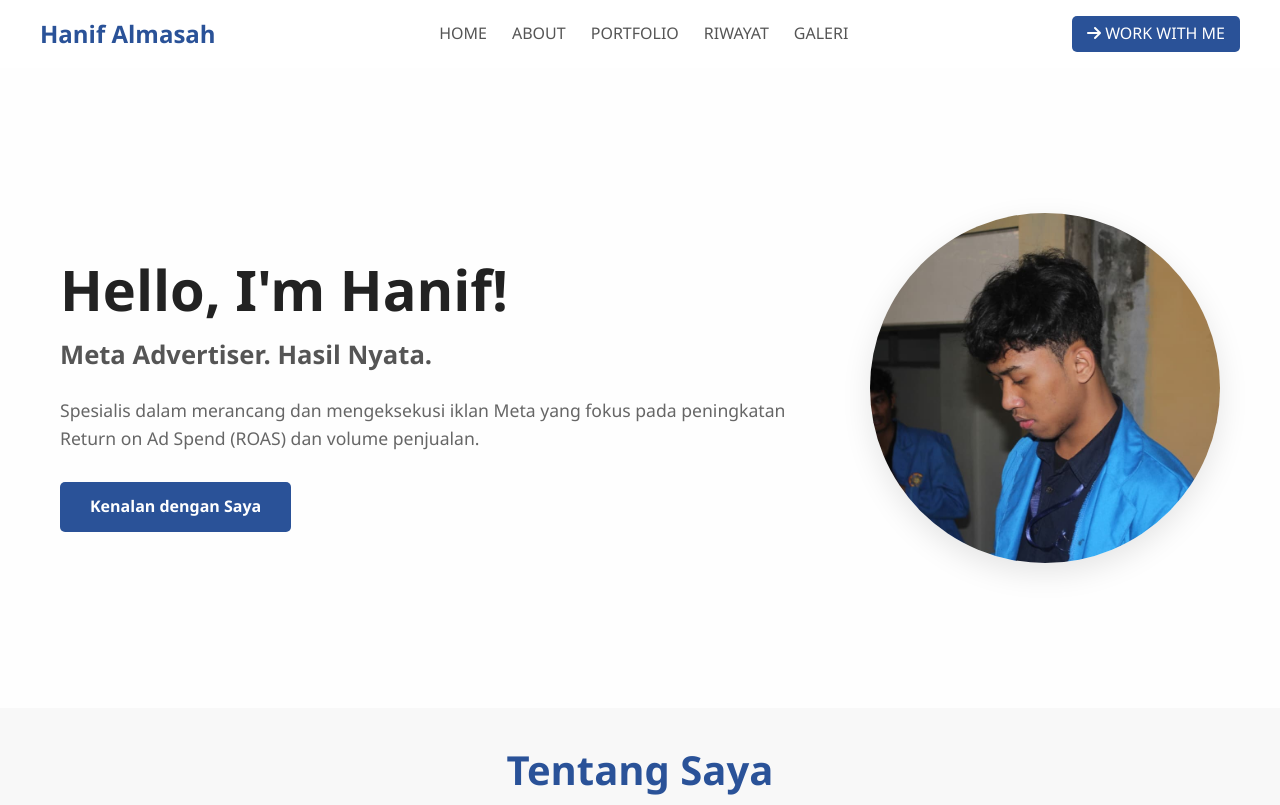
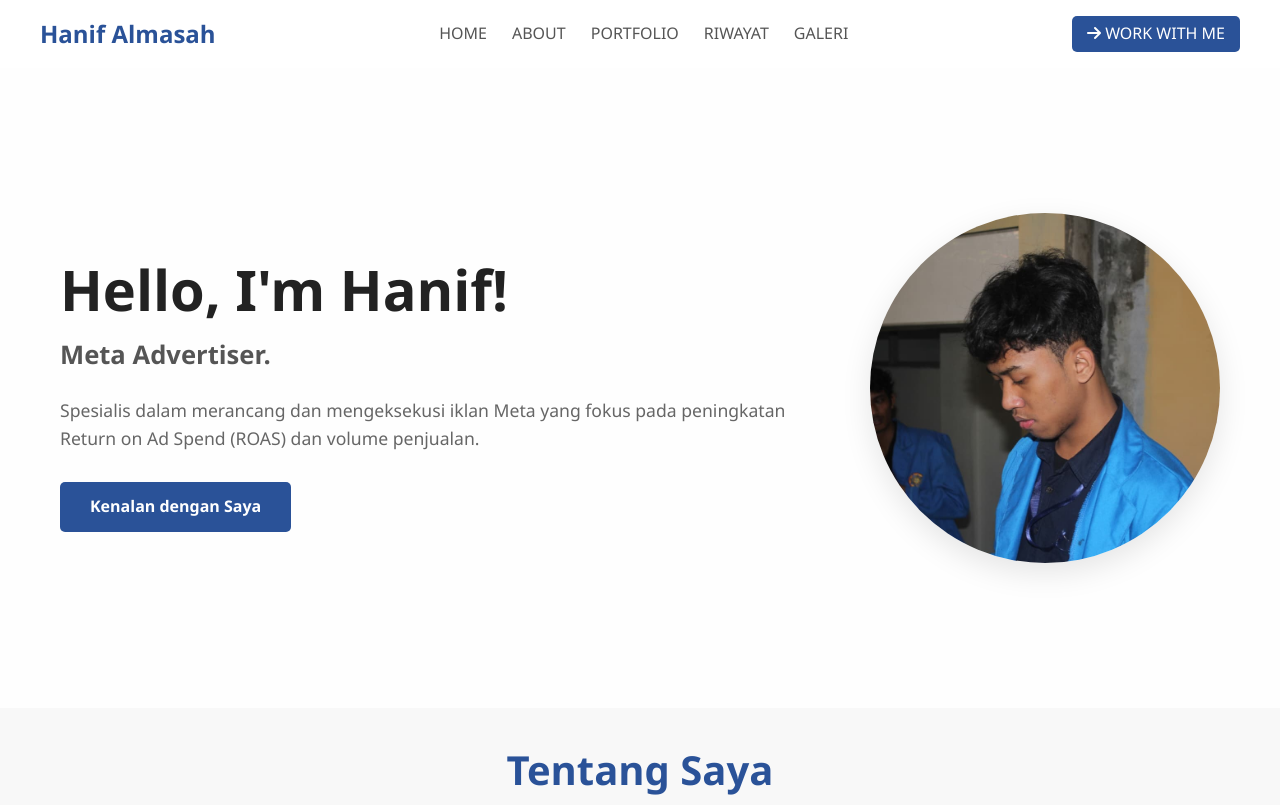
Before and after one commit to Hanif-almasah/portofolio2, a plain HTML site: page index.html in a window 1280 px wide. Shown: the top 805 px of the page. Drawn offline with Linux system fonts and the light colour scheme.

Commit message:
ganti index

```diff
--- a/index.html
+++ b/index.html
@@ -29,7 +29,7 @@
         <div class="container hero-content">
             <div class="hero-text">
                 <h1>Hello, I'm Hanif!</h1>
-                <h2>Meta Advertiser. Hasil Nyata.</h2>
+                <h2>Meta Advertiser.</h2>
                 <p>Spesialis dalam merancang dan mengeksekusi iklan Meta yang fokus pada peningkatan Return on Ad Spend (ROAS) dan volume penjualan.</p>
                 <a href="#about" class="cta-button">Kenalan dengan Saya</a>
             </div>
```
